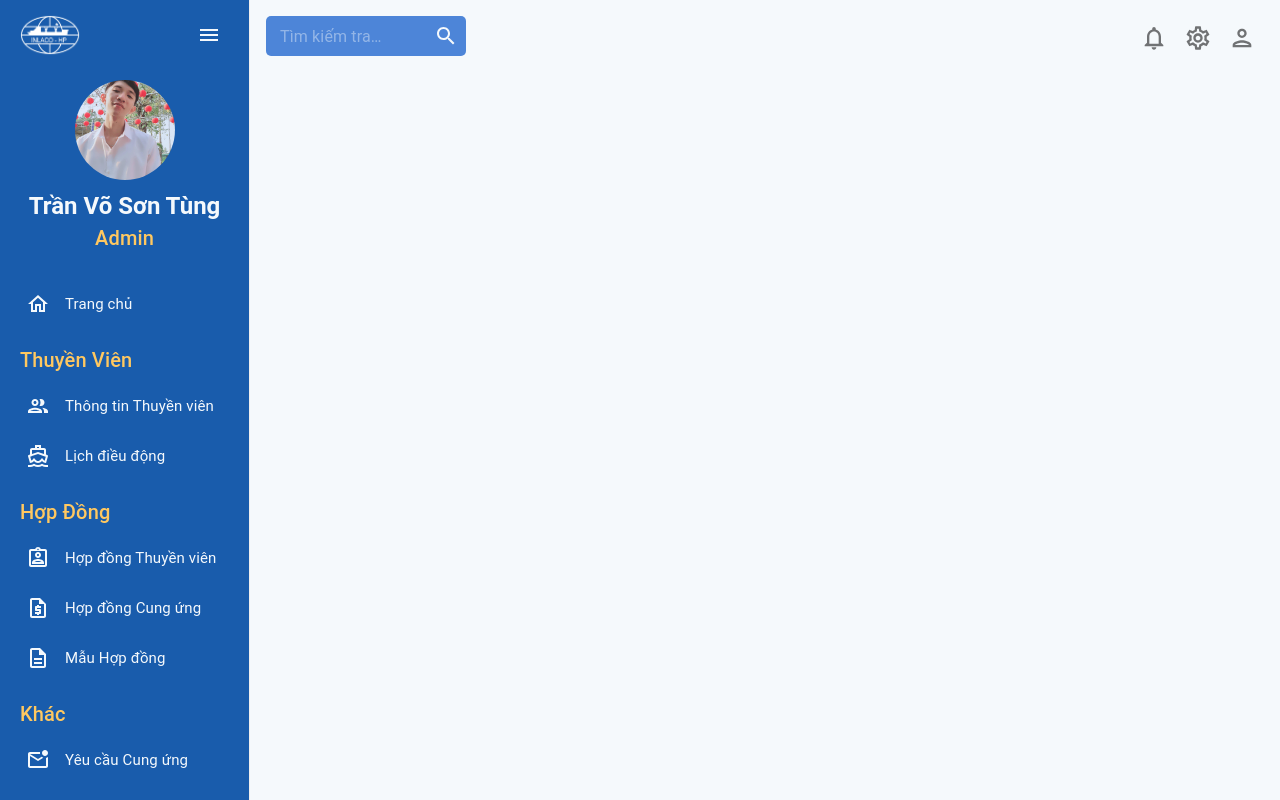
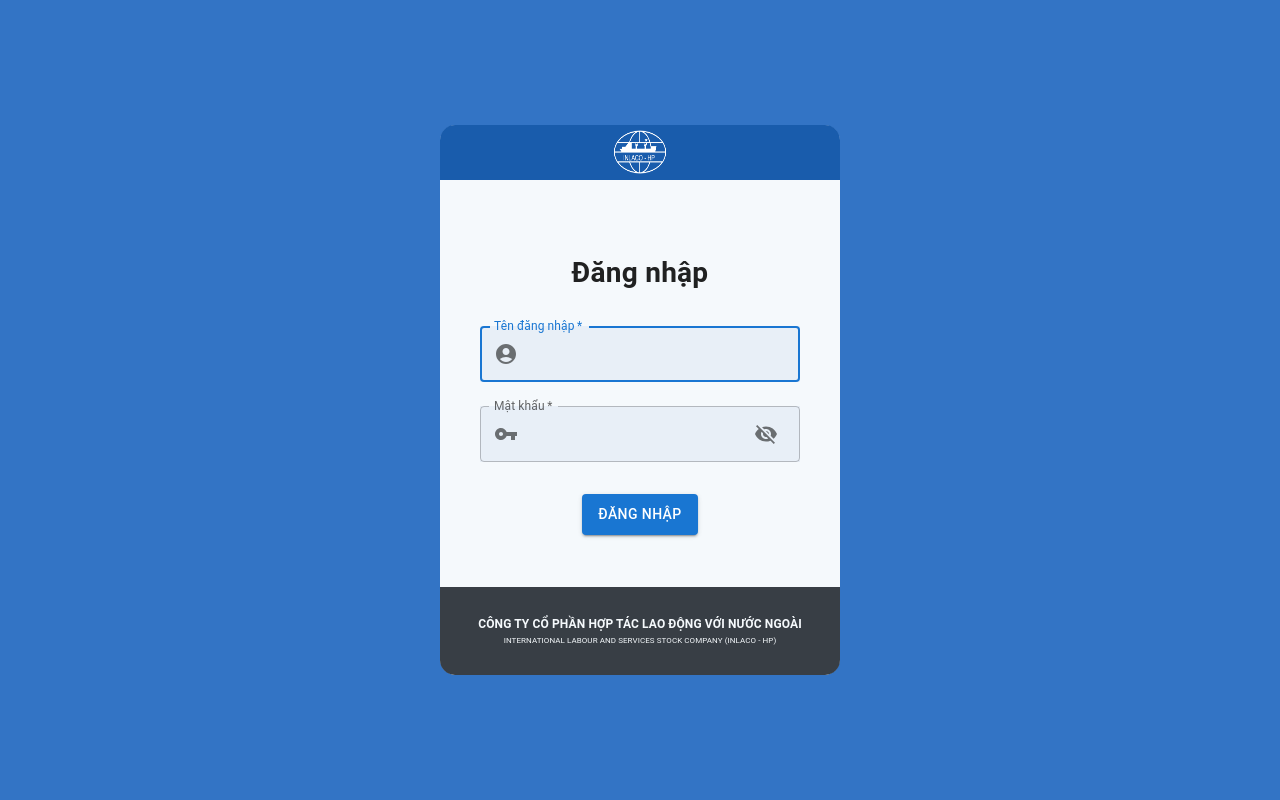
Before and after one commit to ngphth1312/inlaco-crewmgr-web-client, a React (Create React App) app: page / in a window 1280 px wide. Built offline with nearby package versions, Linux system fonts and the light colour scheme.

Commit message:
feat: adding AppContext to manage tokens and user info in their session

```diff
--- a/src/App.js
+++ b/src/App.js
@@ -13,15 +13,17 @@ import SupplyRequest from "./pages/supplyRequest";
 import CrewRecruitment from "./pages/crewRecruitment";
 import CrewCourse from "./pages/crewCourse";
 
+import { useAppContext } from "./contexts/AppContext";
+
 function App() {
 
-  const tempAccessToken = "qwo123ui12y3iu12y3i"; //Admin has logged in
+  const { accessToken, setAccessToken } = useAppContext();
 
   return (
     <>
       {/* Reset CSS to default */}
       <CssBaseline />
-      {tempAccessToken !== "" ? (
+      {accessToken !== "" ? (
         <div className="app">
           <SideBar />
           <main className="content">
--- a/src/components/global/SideBar.jsx
+++ b/src/components/global/SideBar.jsx
@@ -45,7 +45,7 @@ const Item = ({ title, to, icon, selected, setSelected }) => {
 
 const SideBar = () => {
   const [isCollapsed, setIsCollapsed] = useState(false);
-  const [selected, setSelected] = useState("Dashboard");
+  const [selected, setSelected] = useState("Thông tin Thuyền viên");
 
   return (
     <Box>
--- /dev/null
+++ b/src/contexts/AppContext.js
@@ -0,0 +1,25 @@
+import { createContext, useState, useContext } from "react";
+
+export const AppContext = createContext({});
+
+export const AppProvider = ({ children }) => {
+
+  const [accessToken, setAccessToken] = useState("");
+
+  const value = {
+    accessToken,
+    setAccessToken,
+  };
+
+  return <AppContext.Provider value={value}>{children}</AppContext.Provider>;
+};
+
+export const useAppContext = () => {
+    const appContext = useContext(AppContext);
+
+    if(!appContext){
+        console.log("useAppContext can only been used within AppProvider")
+    }
+
+    return appContext;
+}
--- a/src/index.js
+++ b/src/index.js
@@ -3,12 +3,15 @@ import ReactDOM from 'react-dom/client';
 import './index.css';
 import App from './App';
 import { BrowserRouter } from 'react-router';
+import { AppProvider } from './contexts/AppContext';
 
 const root = ReactDOM.createRoot(document.getElementById('root'));
 root.render(
   <React.StrictMode>
     <BrowserRouter>
-      <App />
+      <AppProvider>
+        <App />
+      </AppProvider>
     </BrowserRouter>
   </React.StrictMode>
 );
--- a/src/pages/loginPage.jsx
+++ b/src/pages/loginPage.jsx
@@ -1,6 +1,5 @@
 import React, { useState } from "react";
 import {
-  Container,
   Box,
   TextField,
   Button,
@@ -15,10 +14,19 @@ import AccountCircleIcon from "@mui/icons-material/AccountCircle";
 import VpnKeyIcon from "@mui/icons-material/VpnKey";
 import VisibilityIcon from "@mui/icons-material/Visibility";
 import VisibilityOffIcon from "@mui/icons-material/VisibilityOff";
+import { useAppContext } from "../contexts/AppContext";
 
 const LoginPage = () => {
 
+  const { setAccessToken } = useAppContext();
+  const navigate = useNavigate();
   const [isShowPass, setIsShowPass] = useState(false);
+
+  const handleOnLoginClick = async () => {
+    //validate login inputs and calling API to login
+    setAccessToken("asdnasjkdnsa");
+    navigate("/crewInfos");
+  }
 
   return (
     <div>
@@ -118,7 +126,7 @@ const LoginPage = () => {
                       isShowPass ? setIsShowPass(false) : setIsShowPass(true);
                     }}
                   >
-                    <VisibilityOffIcon />
+                    {isShowPass ? <VisibilityIcon /> : <VisibilityOffIcon />}
                   </IconButton>
                 ),
               },
@@ -135,6 +143,7 @@ const LoginPage = () => {
             type="submit"
             variant="contained"
             sx={{ mt: 3, mb: 2, pt: 1, pb: 1 }}
+            onClick={() => handleOnLoginClick()}
             // disabled={loading}
           >
             {/* {loading ? <CircularProgress size={24} /> : "Login"} */}
```
